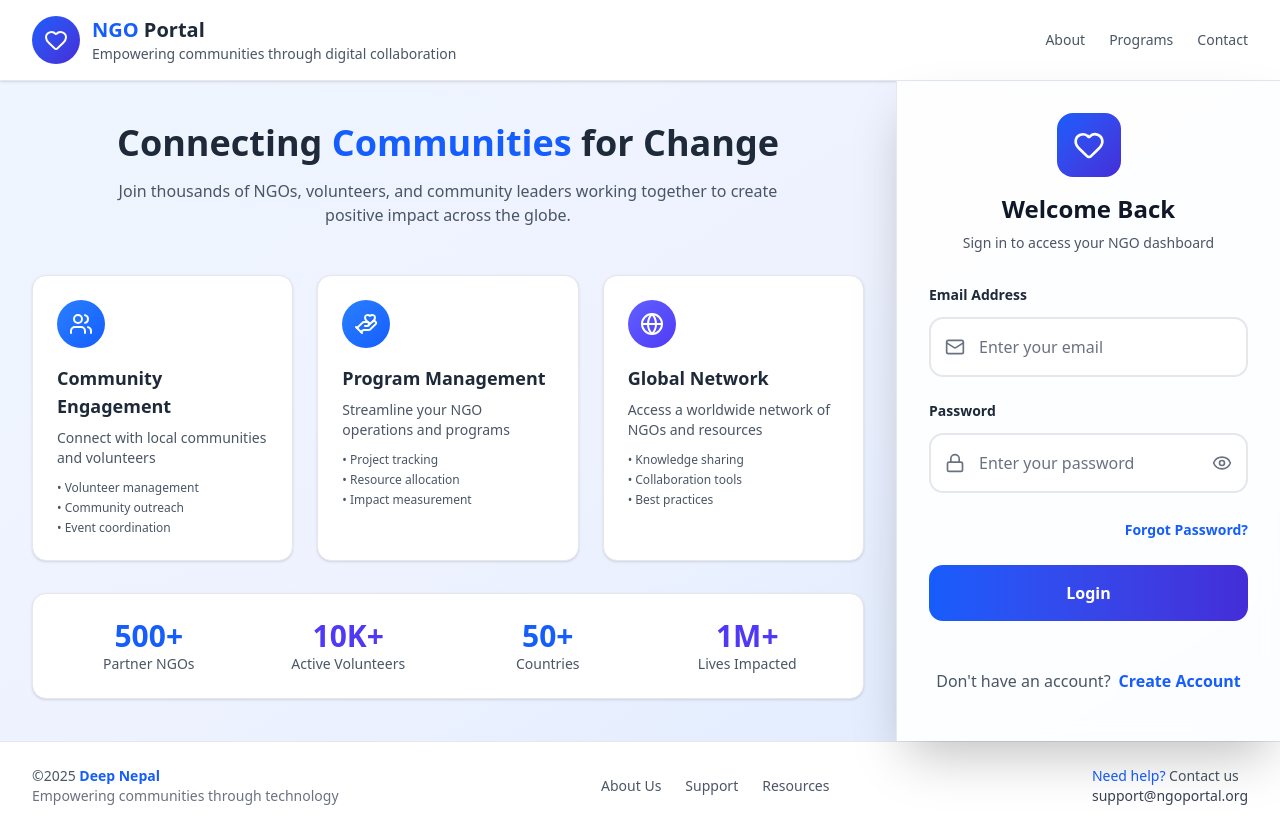
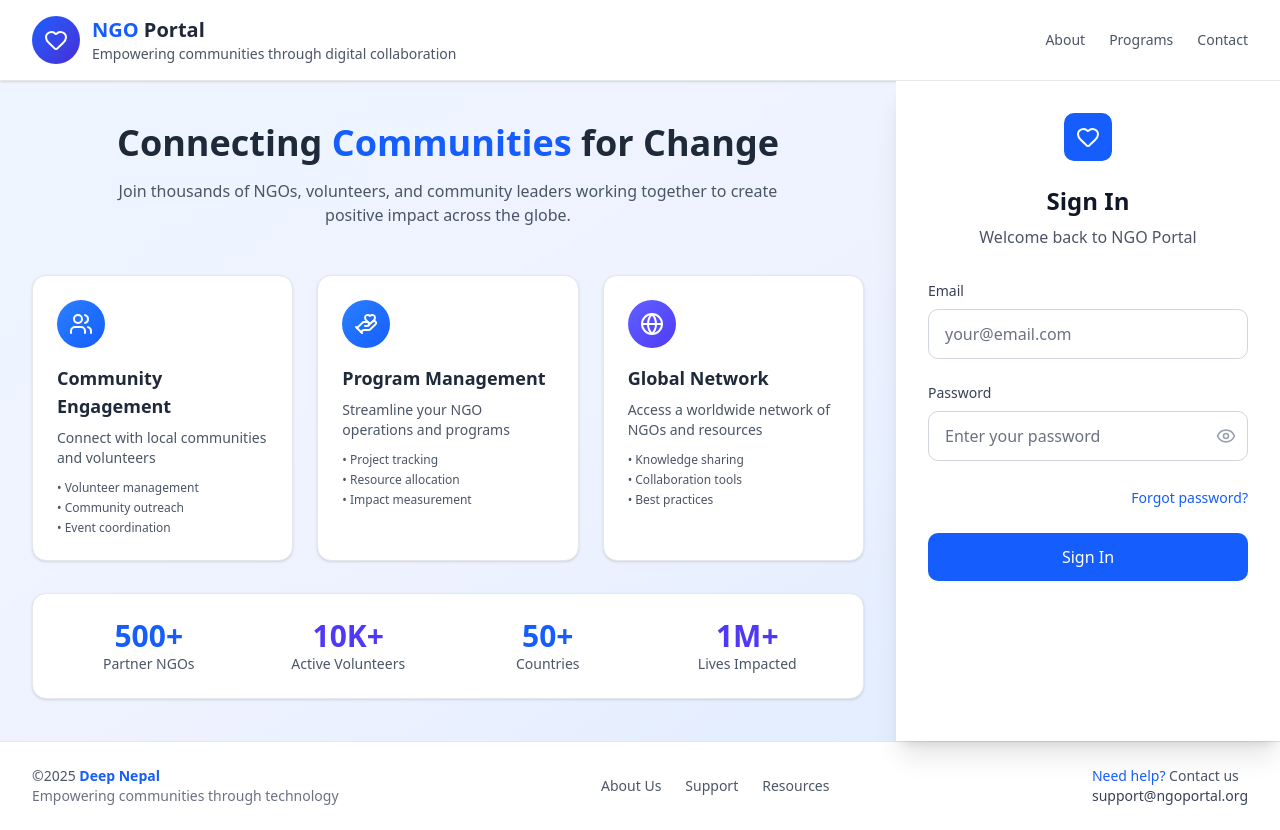
Before and after one commit to Susildahal/NGO, a Next.js app: page /login in a window 1280 px wide. Built offline with nearby package versions, Linux system fonts and the light colour scheme.

Commit message:
change in the login page

```diff
--- a/src/app/(auth)/login/page.tsx
+++ b/src/app/(auth)/login/page.tsx
@@ -1,11 +1,9 @@
 'use client'
 import React, { useState } from 'react';
-import { Eye, EyeOff, Mail, Lock, Users, Heart, Globe, HandHeart, AlertCircle, Menu, X, Link } from 'lucide-react';
+import { Eye, EyeOff, Mail, Lock, Users, Heart, Globe, HandHeart, AlertCircle, Menu, X } from 'lucide-react';
 import { auth } from '../../../utils/firebase';
-import { signInWithEmailAndPassword, createUserWithEmailAndPassword } from 'firebase/auth';
+import { signInWithEmailAndPassword } from 'firebase/auth';
 import { useRouter } from 'next/navigation';
-
-
 
 interface FormData {
   email: string;
@@ -30,10 +28,6 @@ const validatePassword = (password: string): string | undefined => {
 };
 
 export default function NGOLoginPortal() {
-
-  const handleclick =()=>{
-    router.push('/forgot-password');
-  }
   const [formData, setFormData] = useState<FormData>({
     email: '',
     password: ''
@@ -43,8 +37,11 @@ export default function NGOLoginPortal() {
   const [isLoading, setIsLoading] = useState<boolean>(false);
   const [mobileMenuOpen, setMobileMenuOpen] = useState<boolean>(false);
   const [authError, setAuthError] = useState<string | null>(null);
-  const [isRegistering, setIsRegistering] = useState<boolean>(false);
   const router = useRouter();
+
+  const handleclick = () => {
+    router.push('/forgot-password');
+  }
 
   const validateForm = (): boolean => {
     const emailError = validateEmail(formData.email);
@@ -72,22 +69,7 @@ export default function NGOLoginPortal() {
     setAuthError(null);
 
     try {
-      if (isRegistering) {
-        // Create a new account
-        const userCredential = await createUserWithEmailAndPassword(
-          auth,
-          formData.email,
-          formData.password
-        );
-
-        // Success - user is created and signed in
-        const user = userCredential.user;
-        console.log("User created:", user);
-
-        // Redirect to dashboard
-        router.push('/dashboard');
-      } else {
-        // Sign in with existing account
+      // Sign in with existing account only
       const userCredential = await signInWithEmailAndPassword(
         auth,
         formData.email,
@@ -100,20 +82,10 @@ export default function NGOLoginPortal() {
 
       // Redirect to dashboard
       router.push('/dashboard');
-      }
     } catch (error: any) {
       // Handle Firebase auth errors
       console.error("Auth error:", error);
 
-      if (isRegistering) {
-        if (error.code === 'auth/email-already-in-use') {
-          setAuthError('Email already in use. Please use a different email or sign in.');
-        } else if (error.code === 'auth/weak-password') {
-          setAuthError('Password is too weak. Please use a stronger password.');
-        } else {
-          setAuthError('Failed to create account. Please try again.');
-        }
-      } else {
       if (error.code === 'auth/invalid-credential' ||
           error.code === 'auth/user-not-found' ||
           error.code === 'auth/wrong-password') {
@@ -122,7 +94,6 @@ export default function NGOLoginPortal() {
         setAuthError('Too many failed login attempts. Please try again later or reset your password.');
       } else {
         setAuthError('An error occurred. Please try again later.');
-        }
       }
     } finally {
       setIsLoading(false);
@@ -271,136 +242,103 @@ export default function NGOLoginPortal() {
         </div>
 
         {/* Right Side - Login Form */}
-        <div className="w-full lg:w-96 p-4 sm:p-6 lg:p-8 bg-white/90 backdrop-blur-sm lg:shadow-2xl lg:border-l border-gray-200">
+        <div className="w-full lg:w-96 p-4 sm:p-6 lg:p-8 bg-white lg:shadow-xl">
           <div className="max-w-sm mx-auto">
-            <div className="mb-6 lg:mb-8 text-center">
-              <div className="w-16 h-16 bg-gradient-to-br from-blue-600 to-indigo-700 rounded-2xl flex items-center justify-center mx-auto mb-4">
-                <Heart className="h-8 w-8 text-white" />
+            <div className="mb-8 text-center">
+              <div className="w-12 h-12 bg-blue-600 rounded-lg flex items-center justify-center mx-auto mb-6">
+                <Heart className="h-6 w-6 text-white" />
               </div>
-              <h2 className="text-xl sm:text-2xl font-bold text-gray-900 mb-2">Welcome Back</h2>
-              <p className="text-sm text-gray-600">Sign in to access your NGO dashboard</p>
+              <h2 className="text-2xl font-bold text-gray-900 mb-2">Sign In</h2>
+              <p className="text-gray-600">Welcome back to NGO Portal</p>
             </div>
 
-            <div className="space-y-4 sm:space-y-6">
+            <form className="space-y-6">
               {/* Email Field */}
               <div>
-                <label className="block text-sm font-semibold text-gray-800 mb-3">
-                  Email Address
+                <label className="block text-sm font-medium text-gray-700 mb-2">
+                  Email
                 </label>
-                <div className="relative">
-                  <Mail className="absolute left-4 top-1/2 transform -translate-y-1/2 h-5 w-5 text-gray-500" />
                 <input
                   type="email"
                   value={formData.email}
                   onChange={(e) => handleInputChange('email', e.target.value)}
-                    className={`w-full pl-12 pr-4 py-4 bg-white border-2 rounded-xl text-gray-900 placeholder-gray-500 focus:ring-2 focus:ring-blue-500 focus:border-blue-500 transition-all duration-200 ${
+                  className={`w-full px-4 py-3 border rounded-lg text-gray-900 placeholder-gray-500 focus:outline-none focus:ring-2 focus:ring-blue-500 focus:border-transparent transition-all ${
                     errors.email
                       ? 'border-red-300 bg-red-50'
-                        : 'border-gray-200 hover:border-gray-300'
+                      : 'border-gray-300 focus:border-blue-500'
                   }`}
-                    placeholder="Enter your email"
+                  placeholder="your@email.com"
                 />
-                </div>
                 {errors.email && (
-                  <p className="text-red-600 text-sm flex items-center mt-2 font-medium">
-                    <AlertCircle className="h-4 w-4 mr-2 flex-shrink-0" />
-                    {errors.email}
-                  </p>
+                  <p className="text-red-500 text-sm mt-1">{errors.email}</p>
                 )}
               </div>
 
               {/* Password Field */}
               <div>
-                <label className="block text-sm font-semibold text-gray-800 mb-3">
+                <label className="block text-sm font-medium text-gray-700 mb-2">
                   Password
                 </label>
                 <div className="relative">
-                  <Lock className="absolute left-4 top-1/2 transform -translate-y-1/2 h-5 w-5 text-gray-500" />
                   <input
                     type={showPassword ? 'text' : 'password'}
                     value={formData.password}
                     onChange={(e) => handleInputChange('password', e.target.value)}
-                    className={`w-full pl-12 pr-12 py-4 bg-white border-2 rounded-xl text-gray-900 placeholder-gray-500 focus:ring-2 focus:ring-blue-500 focus:border-blue-500 transition-all duration-200 ${
+                    className={`w-full px-4 py-3 pr-12 border rounded-lg text-gray-900 placeholder-gray-500 focus:outline-none focus:ring-2 focus:ring-blue-500 focus:border-transparent transition-all ${
                       errors.password
                         ? 'border-red-300 bg-red-50'
-                        : 'border-gray-200 hover:border-gray-300'
+                        : 'border-gray-300 focus:border-blue-500'
                     }`}
                     placeholder="Enter your password"
                   />
                   <button
                     type="button"
                     onClick={() => setShowPassword(!showPassword)}
-                    className="absolute right-4 top-1/2 transform -translate-y-1/2 text-gray-500 hover:text-gray-700 transition-colors"
+                    className="absolute right-3 top-1/2 transform -translate-y-1/2 text-gray-400 hover:text-gray-600 transition-colors"
                   >
                     {showPassword ? <EyeOff className="h-5 w-5" /> : <Eye className="h-5 w-5" />}
                   </button>
                 </div>
                 {errors.password && (
-                  <p className="text-red-600 text-sm flex items-center mt-2 font-medium">
-                    <AlertCircle className="h-4 w-4 mr-2 flex-shrink-0" />
-                    {errors.password}
-                  </p>
+                  <p className="text-red-500 text-sm mt-1">{errors.password}</p>
                 )}
               </div>
 
               {/* Firebase Auth Error Message */}
               {authError && (
-                <div className="bg-red-50 border-l-4 border-red-500 p-4 rounded-lg">
-                  <div className="flex items-start">
-                    <AlertCircle className="h-5 w-5 text-red-500 mr-2 flex-shrink-0 mt-0.5" />
-                    <p className="text-sm text-red-700">{authError}</p>
-                  </div>
+                <div className="bg-red-50 border border-red-200 rounded-lg p-3">
+                  <p className="text-red-600 text-sm">{authError}</p>
                 </div>
               )}
 
               {/* Forgot Password */}
               <div className="text-right">
-
-                <button onClick={handleclick} className="text-sm text-blue-600 hover:text-blue-700 font-semibold hover:underline transition-all">
-                  Forgot Password?
+                <button
+                  type="button"
+                  onClick={handleclick}
+                  className="text-sm text-blue-600 hover:text-blue-700 hover:underline transition-colors"
+                >
+                  Forgot password?
                 </button>
-
               </div>
 
               {/* Sign In Button */}
               <button
+                type="button"
                 onClick={handleSubmit}
                 disabled={isLoading}
-                className="w-full bg-gradient-to-r from-blue-600 to-indigo-700 hover:from-blue-700 hover:to-indigo-800 disabled:opacity-50 disabled:cursor-not-allowed text-white font-bold py-4 px-6 rounded-xl transition-all duration-200 transform hover:scale-[1.02] hover:shadow-lg"
+                className="w-full bg-blue-600 hover:bg-blue-700 disabled:opacity-50 disabled:cursor-not-allowed text-white font-medium py-3 px-4 rounded-lg transition-colors duration-200"
               >
                 {isLoading ? (
                   <div className="flex items-center justify-center">
-                    <div className="animate-spin rounded-full h-5 w-5 border-2 border-white border-t-transparent mr-3"></div>
-                    <span>{isRegistering ? 'Creating Account...' : 'Signing In...'}</span>
+                    <div className="animate-spin rounded-full h-5 w-5 border-2 border-white border-t-transparent mr-2"></div>
+                    Signing in...
                   </div>
                 ) : (
-                  isRegistering ? 'Create Account' : 'Login'
+                  'Sign In'
                 )}
               </button>
-
-              {/* Register/Login Switch */}
-              <div className="mt-6 text-center">
-                <p className="text-gray-600">
-                  {isRegistering ? 'Already have an account?' : "Don't have an account?"}
-                  <button
-                    type="button"
-                    onClick={() => {
-                      setIsRegistering(!isRegistering);
-                      setAuthError(null);
-                    }}
-                    className="ml-2 text-blue-600 hover:text-blue-700 font-semibold hover:underline transition-all"
-                  >
-                    {isRegistering ? 'Sign In' : 'Create Account'}
-                  </button>
-                </p>
-              </div>
-
-
-
-
-
-
-            </div>
+            </form>
           </div>
         </div>
       </div>
@@ -422,7 +360,6 @@ export default function NGOLoginPortal() {
               <button className="text-gray-600 hover:text-blue-600">About Us</button>
               <button className="text-gray-600 hover:text-blue-600">Support</button>
               <button className="text-gray-600 hover:text-blue-600">Resources</button>
-
             </div>
 
             <div className="text-sm">
--- a/src/app/dashboard/accounts/page.tsx
+++ b/src/app/dashboard/accounts/page.tsx
@@ -5,7 +5,7 @@ import { auth } from '@/utils/firebase';
 import { createUserWithEmailAndPassword } from 'firebase/auth';
 import { Eye, EyeOff, Mail, AlertCircle, UserPlus, CheckCircle2 } from 'lucide-react';
 import { useRouter } from 'next/navigation';
-import DashboardLayout from '@/components/DashboardLayout';
+import DashboardLayout from '@/components/Sidebar';
 
 
 interface AccountFormData {
--- a/src/app/dashboard/layout.tsx
+++ b/src/app/dashboard/layout.tsx
@@ -1,5 +1,5 @@
 
-import DashboardLayout from "@/components/DashboardLayout";
+import DashboardLayout from "@/components/Sidebar";
 
 
 
```
Also changed, not shown: src/components/Sidebar.tsx (renamed from src/components/DashboardLayout.tsx). Lines whose indentation alone changed are shown as unchanged.
